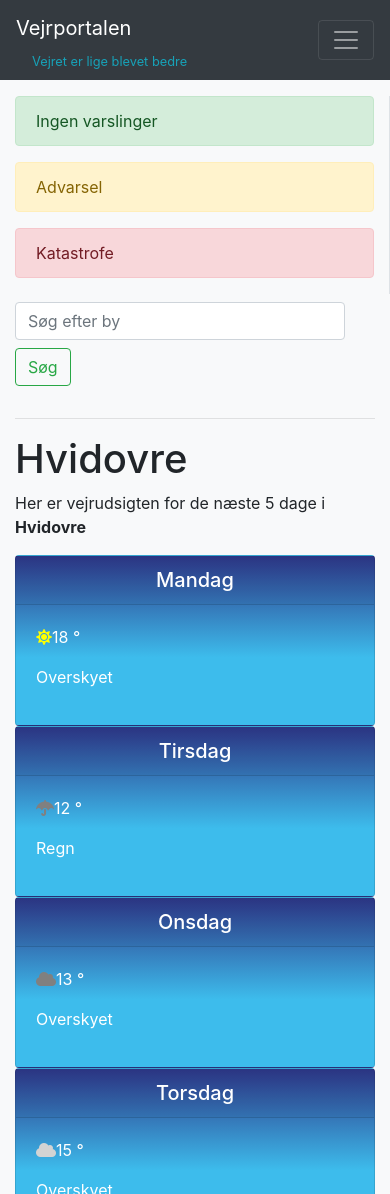
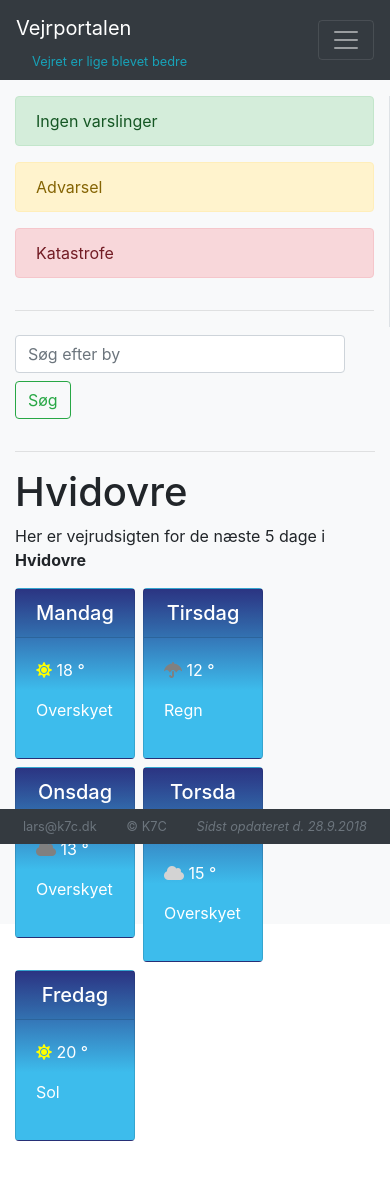
Before and after one commit to larsk7cdk/vejrportalen, a PHP site: page / in a window 390 px wide. Shown: the top 1194 px of the page. Run offline with PHP 8.4, Linux system fonts and the light colour scheme; some libraries are stand-ins or nearby versions.

Commit message:
markup del 2 done

```diff
--- a/app.css
+++ b/app.css
@@ -2,9 +2,6 @@ ul {
   list-style: none;
 }
 
-
-.footer {
-  width: 100%;
-  height: 40px;
-  line-height: 40px;
+footer {
+  font-size: 0.8em;
 }
--- a/index.html
+++ b/index.html
@@ -43,10 +43,11 @@
   </nav>
 </header>
 
-<article class="container bg-light pb-2">
-  <section class="row pt-3">
+<article class="container bg-light pb-2" style="height: 100vh">
+  <section class="row py-3">
     <aside class="col-md-3 border-right" role="complementary">
       <div id="alerts"></div>
+      <hr class="d-md-none">
     </aside>
     <main class="col-md-9" role="main">
       <div id="content"></div>
@@ -54,9 +55,11 @@
   </section>
 </article>
 
-<footer class="container bg-dark" role="contentinfo">
-  <section class="footer">
+<footer class="container bg-dark fixed-bottom" role="contentinfo">
+  <section class="d-flex justify-content-between p-2">
+    <a href="mailto:lars@k7c.dk" class="text-muted tex">lars@k7c.dk</a>
     <span class="text-muted">&copy; K7C</span>
+    <span class="text-muted font-italic">Sidst opdateret d. 28.9.2018</span>
   </section>
 </footer>
 
--- a/wheater/wheater.css
+++ b/wheater/wheater.css
@@ -1,4 +1,5 @@
 .wheater-background {
+  width: 120px;
   background: #2d3687;
   background: -moz-linear-gradient(top, #2d3687 0%, #3dbcec 60%);
   background: -webkit-linear-gradient(top, #2d3687 0%, #3dbcec 60%);
--- a/wheater/wheater.html
+++ b/wheater/wheater.html
@@ -6,59 +6,59 @@
   </form>
 </article>
 <hr>
-<article id="wheaterView">
+<article>
   <header>
     <h1 data-target="headlineText">Hvidovre</h1>
     <p>Her er vejrudsigten for de næste 5 dage i <strong>Hvidovre</strong></p>
   </header>
 
 
-  <section class="row text-white">
-    <article class="col-md-4">
+  <section class="d-flex  justify-content-lg-around flex-wrap text-white">
+    <article class="mb-2 mr-2">
       <div class="card wheater-background">
         <h5 class="card-header text-center">Mandag</h5>
         <div class="card-body">
-          <p><i class="fas fa fa-sun" style="color: yellow"></i>18 &#176;</p>
+          <p><i class="fas fa fa-sun" style="color: yellow"></i> 18 &#176;</p>
           <p>Overskyet</p>
         </div>
       </div>
     </article>
 
-    <article class="col-md-4">
+    <article class="mb-2 mr-2">
       <div class="card wheater-background">
         <h5 class="card-header text-center">Tirsdag</h5>
         <div class="card-body">
-          <p><i class="fas fa fa-umbrella" style="color: gray"></i>12 &#176;</p>
+          <p><i class="fas fa fa-umbrella" style="color: gray"></i> 12 &#176;</p>
           <p>Regn</p>
         </div>
       </div>
     </article>
 
-    <article class="col-md-4">
+    <article class="mb-2 mr-2">
       <div class="card wheater-background">
         <h5 class="card-header text-center">Onsdag</h5>
         <div class="card-body">
-          <p><i class="fas fa fa-cloud" style="color: gray"></i>13 &#176;</p>
+          <p><i class="fas fa fa-cloud" style="color: gray"></i> 13 &#176;</p>
           <p>Overskyet</p>
         </div>
       </div>
     </article>
 
-    <article class="col-md-4">
+    <article class="mb-2 mr-2">
       <div class="card wheater-background">
         <h5 class="card-header text-center">Torsdag</h5>
         <div class="card-body">
-          <p><i class="fas fa fa-cloud" style="color: lightgray"></i>15 &#176;</p>
+          <p><i class="fas fa fa-cloud" style="color: lightgray"></i> 15 &#176;</p>
           <p>Overskyet</p>
         </div>
       </div>
     </article>
 
-    <article class="col-md-4">
+    <article class="mb-2 mr-2">
       <div class="card wheater-background">
         <h5 class="card-header text-center">Fredag</h5>
         <div class="card-body">
-          <p><i class="fas fa fa-sun" style="color: yellow"></i>20 &#176;</p>
+          <p><i class="fas fa fa-sun" style="color: yellow"></i> 20 &#176;</p>
           <p>Sol</p>
         </div>
       </div>
```
Also changed, not shown: registration/registration-form.html (+6 -1 lines), wheaterreport/wheaterreport-form.html (+6 -1 lines), 2 other files.
